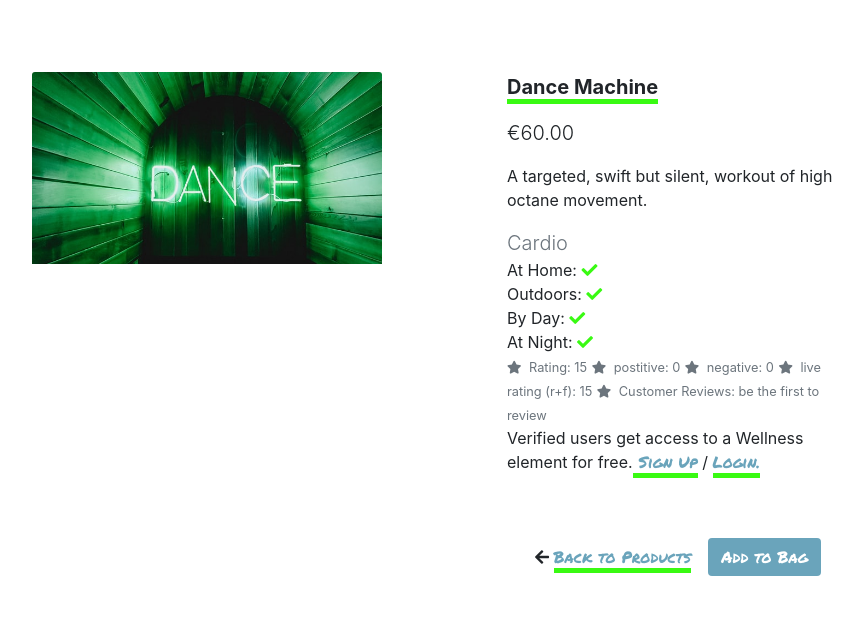
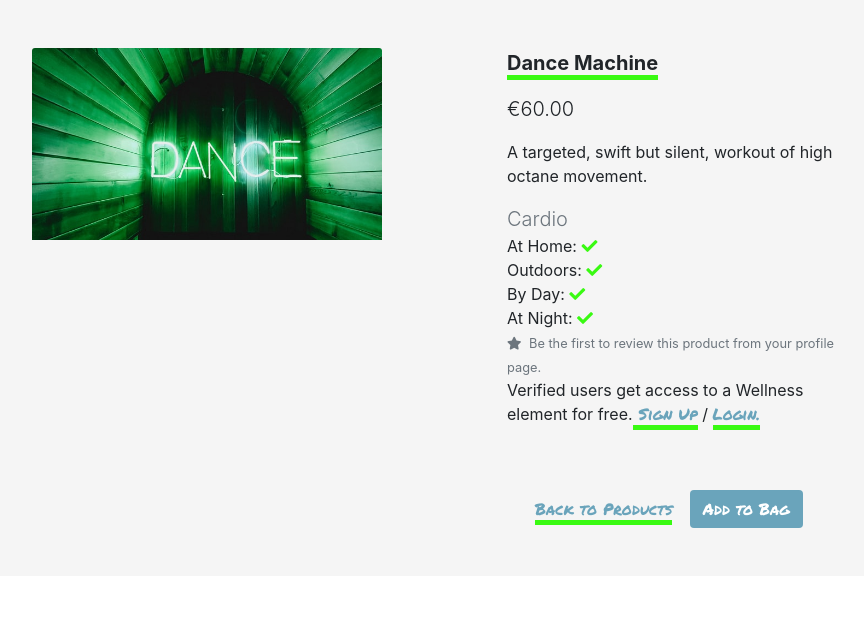
Before and after one commit to FirmoDaniel/Total_Health_At_Home, a Django app: page /products/1/ in a window 1280 px wide. Shown: the part 72-695 px from the top of the page, without its empty margins (148-1012 px from the left). Run offline with Django 3.2, Linux system fonts and the light colour scheme; data comes from the database, SQL or seed files in the repository; parts of the project's set-up code (start-up, migrations or seed data) failed here and were passed over; some libraries are stand-ins or nearby versions.

Commit message:
UPDATED: bag,home, products htmls with minor style and layout changes.

```diff
--- a/bag/templates/bag/bag.html
+++ b/bag/templates/bag/bag.html
@@ -66,11 +66,11 @@
                                     <p class="my-0"><strong>By Day:</strong>{% if item.product.day %} <i class="fas fa-check mr-1 text-green"></i> {% else %} <i class="fas fa-times mr-1 text-red"></i> {% endif %}</p>
                                     <p class="my-0"><strong>At Night:</strong>{% if item.product.night %} <i class="fas fa-check mr-1 text-green"></i> {% else %} <i class="fas fa-times mr-1 text-red"></i> {% endif %}</p>
                                     {% if request.user.is_anonymous %}
-                                        <p class="my-0" data-toggle="tooltip" data-placement="bottom" title="login or register to include for free"><strong>Wellness Included:</strong> <i class="fas fa-times mr-1 text-red"></i></p>
+                                        <p class="my-0" data-toggle="tooltip" data-placement="bottom" title="login or register to include for free"><strong class="border-bottom-blue">Wellness Included:</strong> <i class="fas fa-times mr-1 text-red"></i></p>
                                     {% else %}
                                         <p class="my-0"><strong>Wellness Included:</strong><i class="fas fa-check mr-1 text-green"></i></p>
                                     {% endif %}
-                                    <a class="remove-item btn p-0 text-danger float-left" id="remove_{{ item.item_id }}" data-size=""><medium>Remove</medium></a>
+                                    <a class="remove-item btn p-0 text-danger float-left" id="remove_{{ item.item_id }}" data-size=""><medium>Remove this item.</medium></a>
                                 </div>
                             </div>
                         </div>
--- a/products/templates/products/product_detail.html
+++ b/products/templates/products/product_detail.html
@@ -5,7 +5,7 @@
 {% endblock %}
 
 {% block content %}
-    <br>
+    <div class="container-fluid bg-grey">
         <div class="container">
             <div class="row">
                 <div class="col-12 col-md-6 col-lg-4 offset-lg-1">
@@ -36,16 +36,12 @@
                         <p class="mb-0">By Day:{% if product.day %} <i class="fas fa-check mr-1 text-green"></i> {% else %} <i class="fas fa-times mr-1 text-red"></i> {% endif %}</p>
                         <p class="mb-0">At Night:{% if product.night %} <i class="fas fa-check mr-1 text-green"></i> {% else %} <i class="fas fa-times mr-1 text-red"></i> {% endif %}</p>
 
-                        <small class="text-muted"><i class="fas fa-star mr-1"></i> Rating: {{ product.rating }}</small>
-                        <small class="text-muted"><i class="fas fa-star mr-1"></i> postitive: {{ positive }}</small>
-                        <small class="text-muted"><i class="fas fa-star mr-1"></i> negative: {{ negative }}</small>
-                        <small class="text-muted"><i class="fas fa-star mr-1"></i> live rating (r+f): {{ live_rating }}</small>
-
                         <!-- no. customer reviews-->
                         {% if number_of_reviews %}
-                        <small class="text-muted"><i class="fas fa-star mr-1"></i> Customer Reviews: {{ number_of_reviews }}</small>
+                            <small class="text-muted"><i class="{% if live_rating > 5 %} text-green {% else %} text-orange {% endif %}fas fa-star mr-1"></i> Cutomer Rating: {{ live_rating }}/10</small>
+                            <small class="text-muted"><i class="fas fa-star mr-1"></i> By {{ number_of_reviews }} customers.</small>
                         {% else %}
-                    <small class="text-muted"><i class="fas fa-star mr-1"></i> Customer Reviews: be the first to review </small>
+                            <small class="text-muted"><i class="fas fa-star mr-1"></i> Be the first to review this product from your profile page.</a></small>
                         {% endif %}
                         <p>
                             {% if request.user.is_anonymous %}
@@ -64,7 +60,6 @@
                             {% csrf_token %}
                             <div class="col">
                                 <a href="{% url 'products' %}" class="btn mt-5">
-                                <i class="fas fa-arrow-left"></i>
                                     <span class="internal-link">Back to Products</span>
                                 </a>
                                 <input type="submit" class="btn mt-5 bg-blue per-marker-white" value="Add to Bag">
@@ -93,22 +88,6 @@
                 {% endif %}
             {% endfor %}
         </div>
-    <div class="container">
-        {% if user.is_superuser %}
-            {% for review in reviews %}
-                {% if not review.approved %}
-                    <p> No. of product reviews: {{ forloop.counter}}</p>
-                    <p>username: {{ review.username }}</p>
-                    <p>product name: {{ review.name }}</p>
-                    <p>description: {{ review.description }}</p>
-                    <p>feedback: {{ review.feedback }}</p>
-                    <p>approved: {{ review.approved }}</p>
-                    <p><a href="{% url 'delete_review' review.id %}">Delete</a></p>
-                    <p><a href="{% url 'edit_review' review.id %}">Edit</a></p>
-                {% endif %}
-                <hr>
-            {% endfor %}
-        {% endif %}
     </div>
 {% endblock %}
 
--- a/products/views.py
+++ b/products/views.py
@@ -59,15 +59,12 @@ def product_detail(request, product_id):
     live_rating = product.rating + positive + negative
     if live_rating < 0:
         live_rating = 0
-    elif live_rating > 100:  # change this back to 10
+    elif live_rating > 10:
         live_rating = 10
     else:
         live_rating
 
-
-
     number_of_reviews = len(approved_reviews)  # get the len of the reviews loop.
-
 
     context = {
         'product': product,
--- a/static/css/base.css
+++ b/static/css/base.css
@@ -31,6 +31,10 @@
 
 .text-red{
     color: red;
+}
+
+.text-orange{
+    color: orange;
 }
 
 .shadows-white{
@@ -69,8 +73,6 @@
 .bg-grey{
 	background: whitesmoke!important;
 }
-
-
 
 .bg-blue{
     background-color: rgb(106, 164, 187)!important;
```
Also changed, not shown: home/templates/home/index.html (+2 -7 lines). Lines whose indentation alone changed are shown as unchanged.
